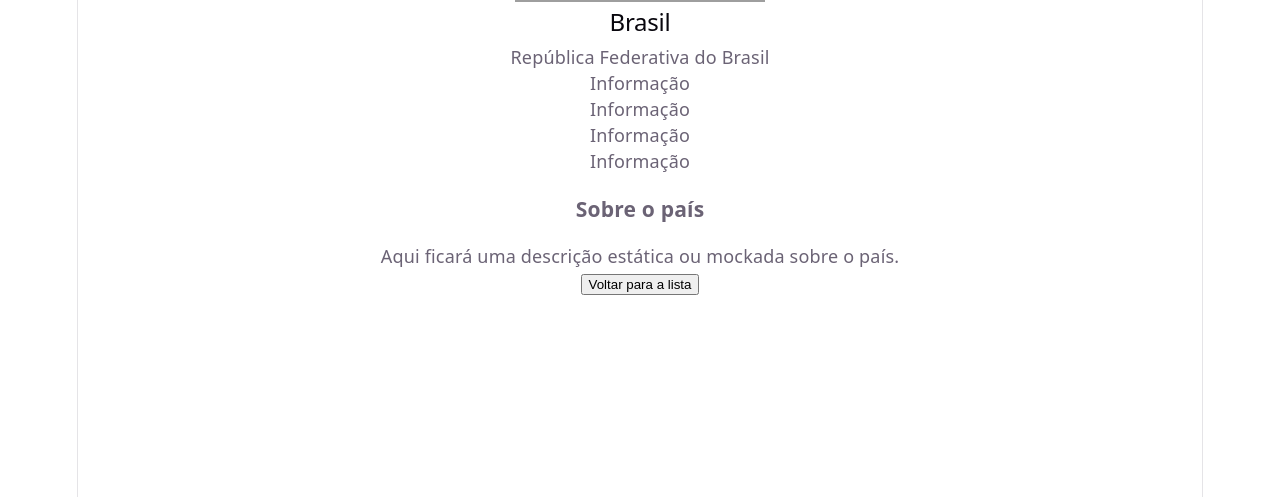
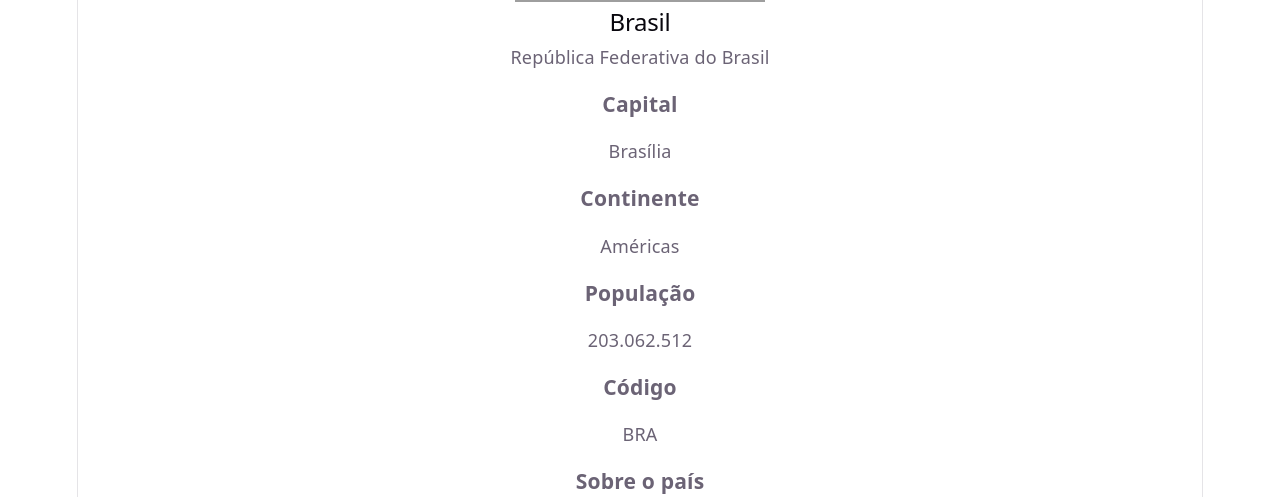
Before and after one commit to Ratinhonhonho/wikipaises, a React (Vite) app: page /country/1 in a window 1280 px wide. Shown: the part 276-773 px from the top of the page. Built offline with nearby package versions, Linux system fonts and the light colour scheme; grey boxes are pictures that could not be loaded.

Commit message:
feat: adiciona entrada de dados aos componentes do infoblock

```diff
--- a/src/components/InfoBlock.jsx
+++ b/src/components/InfoBlock.jsx
@@ -1,7 +1,8 @@
-function InfoBlock() {
+function InfoBlock({ title, value }) {
   return (
     <div>
-      <p>Informação</p>
+      <h3>{title}</h3>
+      <p>{value}</p>
     </div>
   );
 }
--- a/src/pages/Detail.jsx
+++ b/src/pages/Detail.jsx
@@ -19,10 +19,10 @@ function Detail() {
       </section>
 
       <section>
-        <InfoBlock />
-        <InfoBlock />
-        <InfoBlock />
-        <InfoBlock />
+        <InfoBlock title="Capital" value="Brasília" />
+        <InfoBlock title="Continente" value="Américas" />
+        <InfoBlock title="População" value="203.062.512" />
+        <InfoBlock title="Código" value="BRA" />
       </section>
 
       <section>
```
